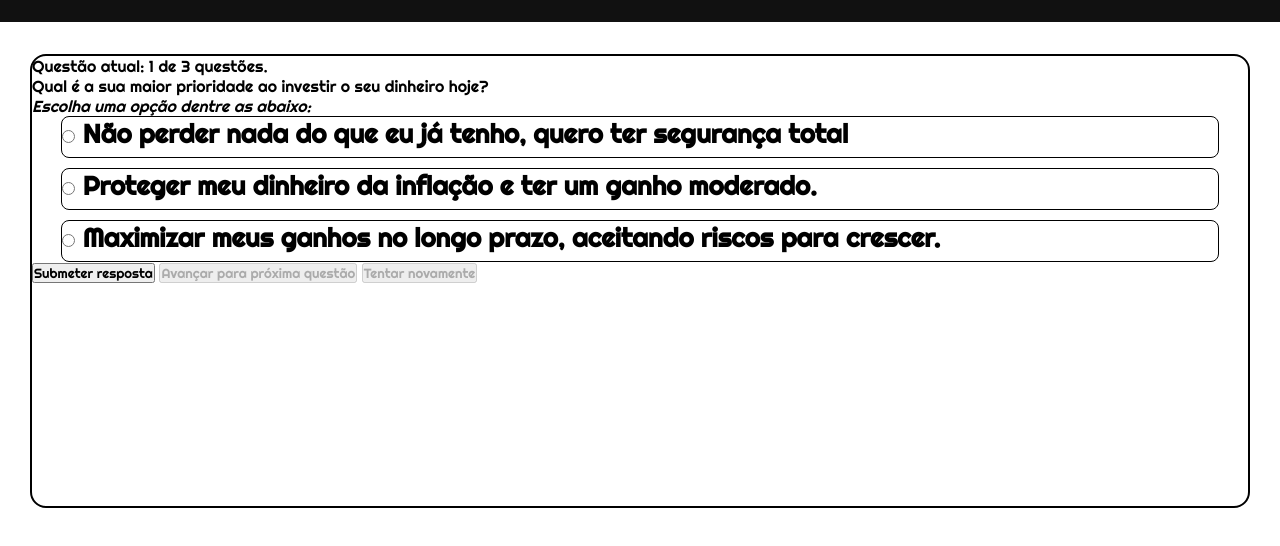
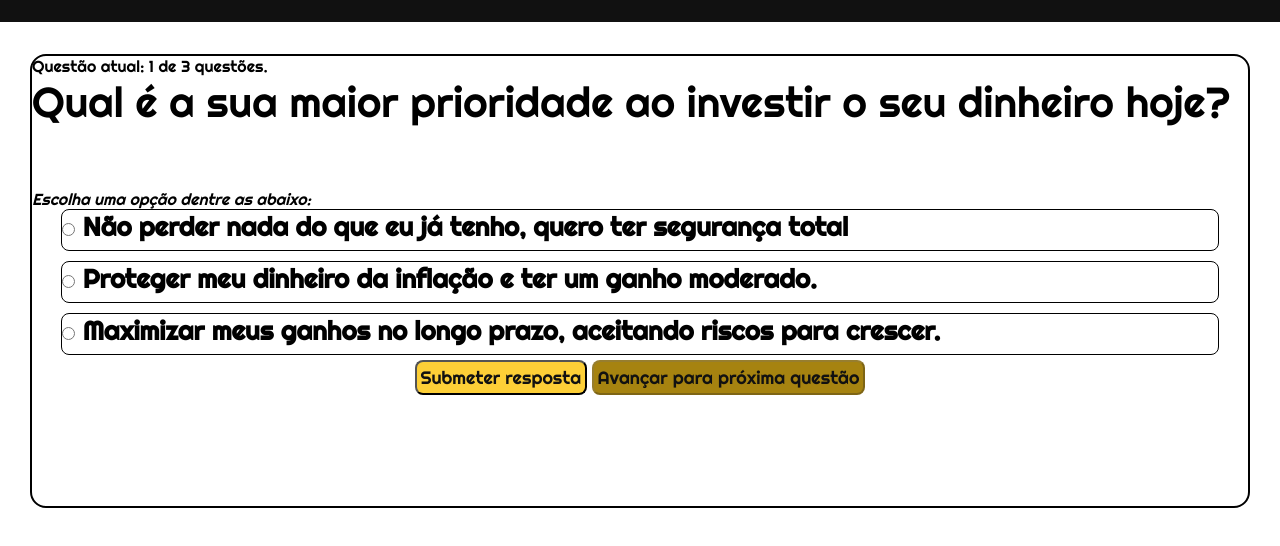
Before and after one commit to GustavoPerezSp/projeto-individual-yield, a website: page WebSite/public/quiz.html in a window 1280 px wide. Both pictures are taken after a click on the button "Iniciar o Quiz". Shown: the part 78-624 px from the top of the page. Drawn offline with Linux system fonts and the light colour scheme.

Commit message:
WebSite: Alterando a fonte das perguntas

```diff
--- a/WebSite/public/assets/css/quizStyle.css
+++ b/WebSite/public/assets/css/quizStyle.css
@@ -141,6 +141,14 @@ a {
 
 }
 
+#perguntaDaQuestaoAtual{
+    margin-bottom: 5%;
+}
+
+#spanQuestaoExibida{
+    font-size: 42px;
+}
+
 #opcoes{
     display: flex;
     flex-direction: column;
@@ -164,6 +172,30 @@ a {
     background-color: #FDC409;
 }
 
+#opcoes label:hover{
+    cursor: pointer;
+}
+
 #modal{
     display: none;
 }
+
+#botoes{
+    margin: 5px auto;
+}
+#botoes button{
+    background-color: #fdc409cf;
+    color: #111111;
+    font-size: 18px;
+    border-radius: 8px;
+    padding: 4px;
+}
+
+#botoes button:hover{
+    background-color: #FDC409;
+    cursor: pointer;
+}
+
+#botoes button:disabled{
+    background-color: #a68310;
+}
--- a/WebSite/public/quiz.html
+++ b/WebSite/public/quiz.html
@@ -82,8 +82,6 @@
             <div id="botoes" class="flex-colunar padding-8">
                 <button onclick="submeter()" id="btnSubmeter">Submeter resposta</button>
                 <button onclick="avancar()" id="btnProx" disabled>Avançar para próxima questão</button>
-                <!-- <button onclick="finalizar()" id="btnConcluir" disabled>Finalizar Quiz</button> -->
-                <button onclick="tentarNovamente()" id="btnTentarNovamente" disabled>Tentar novamente</button>
             </div>
 
         </div>
@@ -155,8 +153,6 @@
 
         btnSubmeter.disabled = false
         btnProx.disabled = true
-        // btnConcluir.disabled = true
-        btnTentarNovamente.disabled = true
     }
 
     function preencherHTMLcomQuestaoAtual(index) {
```
